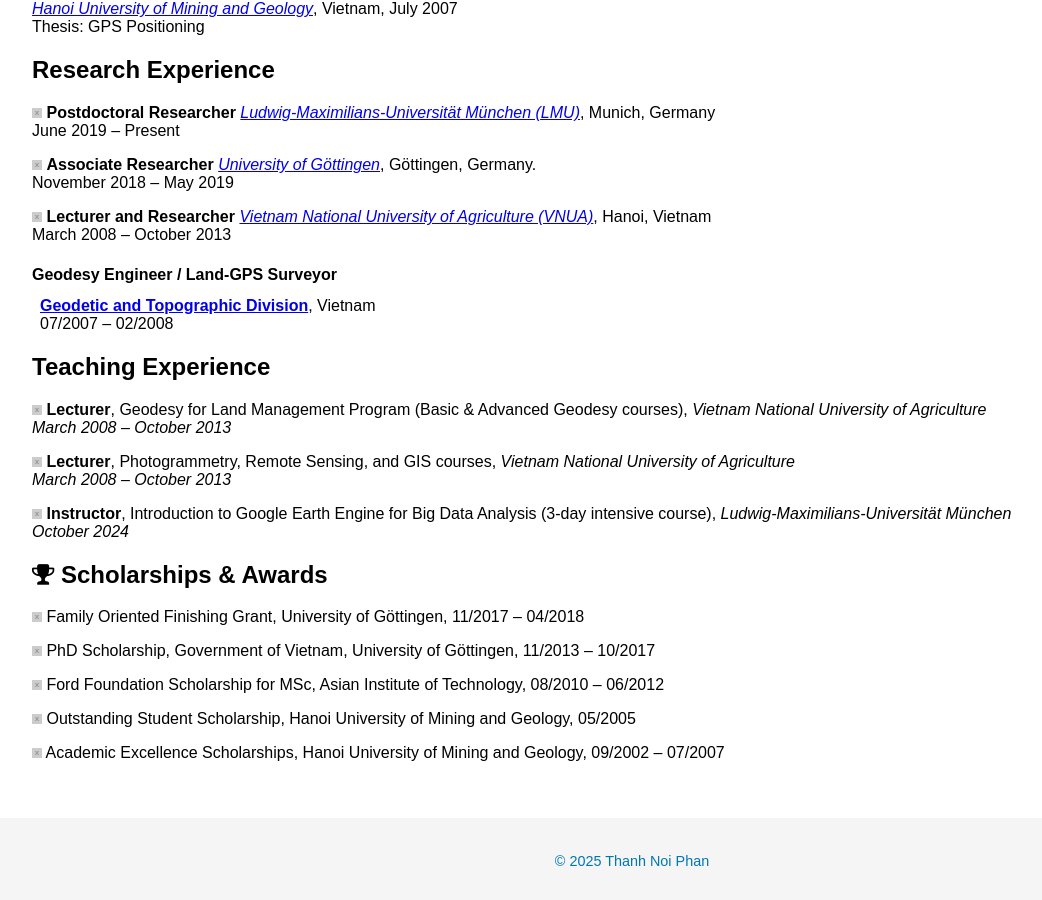
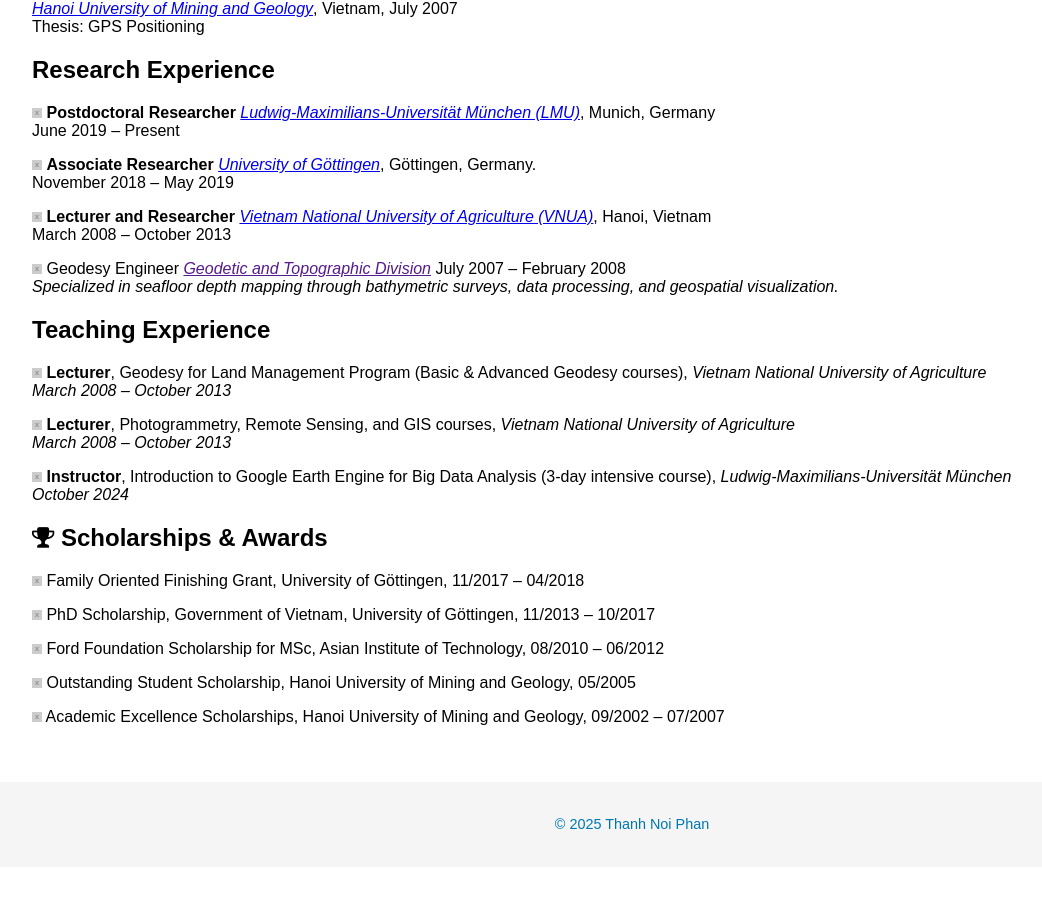
Before and after one commit to thanhnoiphan/thanhnoiphan.github.io, a Jekyll site: the page built from cv.md, in a window 1280 px wide and 900 px high, scrolled down 705 px. Shown: the whole window, without its empty margins (8-1050 px from the left). Built offline with Jekyll 4.4.1, drawn with Linux system fonts in a browser that asks for light colours; nearby versions of some CDN libraries; a script that is not in the unit is left out; after the commit the page ends 1572 px from its top, so only the background shows below that.

Commit message:
Update cv.md

```diff
--- a/cv.md
+++ b/cv.md
@@ -56,11 +56,11 @@
 March 2008 – October 2013
 
 
-#### Geodesy Engineer / Land-GPS Surveyor
-<div style="margin-left: 0.5em; margin-top: -0.5em;">
-  <a href="#"><strong>Geodetic and Topographic Division</strong></a>, Vietnam <br>
-  07/2007 – 02/2008
-</div>
+![#00CCBB](https://placehold.co/10x10/00CCBB/00CCBB.png) Geodesy Engineer
+*[Geodetic and Topographic Division]()*
+July 2007 – February 2008 <br>
+*Specialized in seafloor depth mapping through bathymetric surveys, data processing, and geospatial visualization.*
+
 
 ## Teaching Experience
 
```
